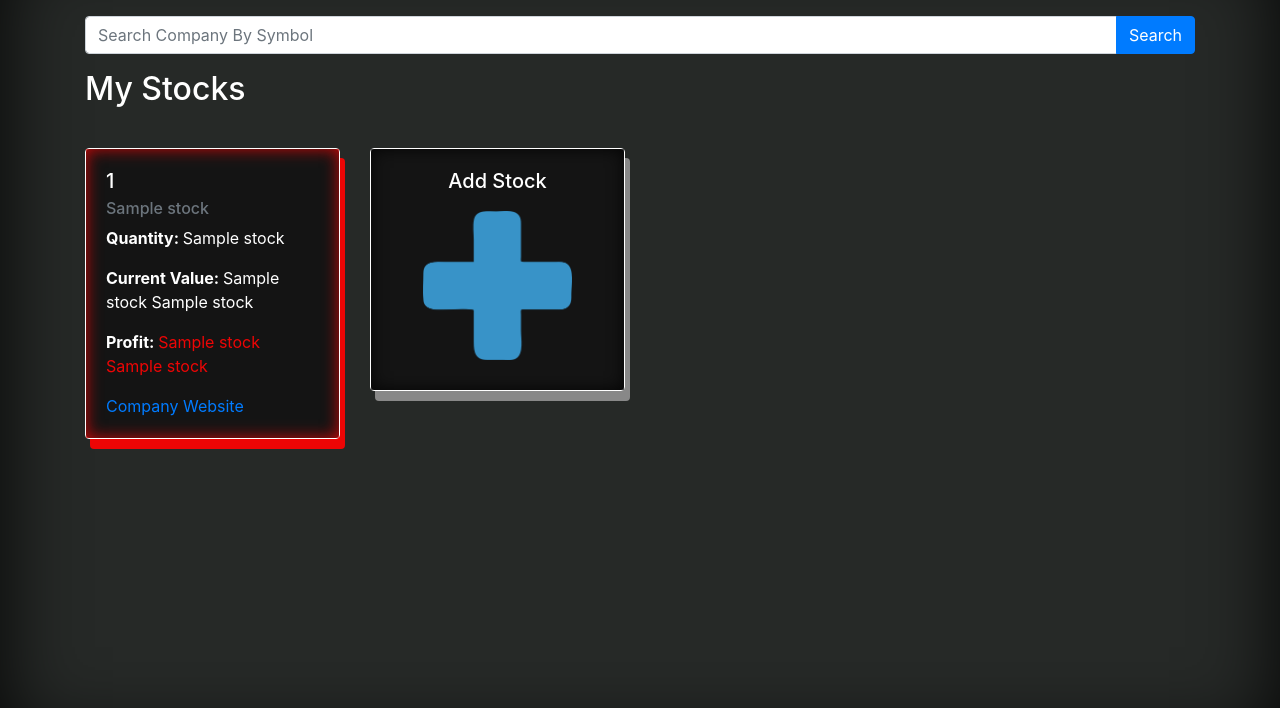
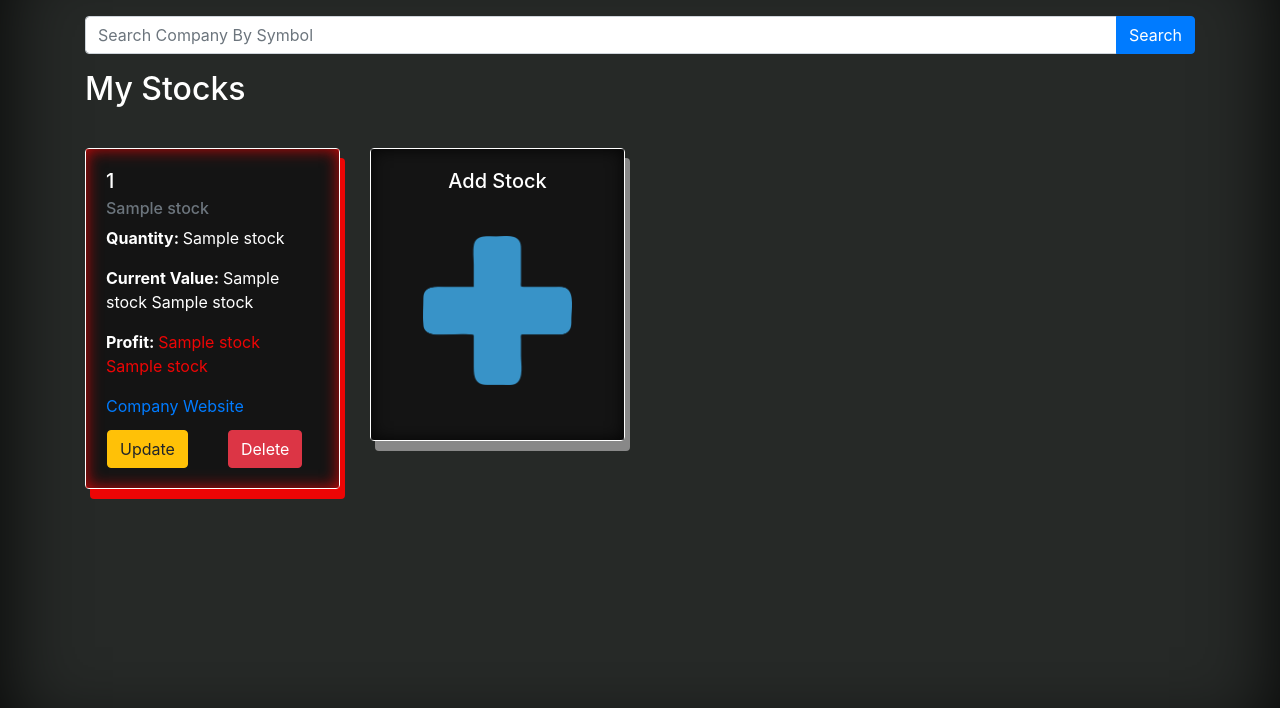
Before and after one commit to WinstonPais/StockMarkerRates, a Django app: template template/mainapp/welcome.html in a window 1280 px wide. Shown: the part 58-766 px from the top of the page. Run offline with Django 3.2, Linux system fonts and the light colour scheme; the template is opened without the code that fills it: most values are stand-ins (such as "Sample title", 1, 10 or a date in 2020); some libraries are stand-ins or nearby versions.

Commit message:
added Delete Functionality

```diff
--- a/mainapp/urls.py
+++ b/mainapp/urls.py
@@ -10,4 +10,5 @@ urlpatterns=[
     url(r'^welcome/$',views.welcome,name='welcomePage'),
     url(r'^result/$',views.result,name='resultPage'),
     path('addstock/', views.addstock, name='addstockPage'),
+    path('delete/<int:pk>/', views.dele, name='delPage'),
 ]
--- a/template/mainapp/welcome.html
+++ b/template/mainapp/welcome.html
@@ -49,9 +49,21 @@
                   <p><strong>Quantity: </strong>{{ stock|ind:2 }}</p>
                   <p><strong>Current Value: </strong>{{ stock|ind:3 }} {{ stock|ind:4 }}</p>
                   <p style="color:#00c400"><strong style="color:#ffffff">Profit: </strong>{{ stock|ind:3 }} {{ stock|ind:5 }}</p>
+
                   {% if stock|ind:6 != None %}
                     <a href="{{ stock|ind:6 }}" class="card-link">Company Website</a>
                   {% endif %}
+                  <div class="row" style="padding-top: .75em;">
+                    <div class="" style="padding-left: 1em;">
+                      <button type="button" class="btn btn-warning " >Update</button>
+                    </div>
+                    <div class="" style="padding-left: 2.5em;">
+                      <form action="{% url 'mainapp:delPage' pk=stock|ind:7 %}" method="post">
+                        {% csrf_token %}
+                        <input type="submit" onclick="return confirm('Are you sure to delete?')" class="btn btn-danger" value="Delete">
+                      </form>
+                    </div>
+                  </div>
                 </div>
               </div>
             </div>
@@ -64,9 +76,18 @@
                   <p><strong>Quantity: </strong>{{ stock|ind:2 }}</p>
                   <p><strong>Current Value: </strong>{{ stock|ind:3 }} {{ stock|ind:4 }}</p>
                   <p style="color:#ed0505"><strong style="color:#ffffff">Profit: </strong>{{ stock|ind:3 }} {{ stock|ind:5 }}</p>
+
                   {% if stock|ind:6 != None %}
                     <a href="{{ stock|ind:6 }}" class="card-link">Company Website</a>
                   {% endif %}
+                  <div class="row" style="padding-top: .75em;">
+                    <div class="" style="padding-left: 1em;">
+                      <button type="button" class="btn btn-warning " >Update</button>
+                    </div>
+                    <div class="" style="padding-left: 2.5em;">
+                      <button type="button" onclick="confirmation()" class="btn btn-danger">Delete</button>
+                    </div>
+                  </div>
                 </div>
               </div>
             </div>
@@ -79,7 +100,7 @@
               <div id="addstock" class="card-body blackshadow">
                 <div align="center" style="z-index: 1;">
                   <h5 >Add Stock</h5>
-                  <img style="height: 90%;width: 70%;padding-top: 10px;padding-bottom: 10px;" src="{% static "mainapp/images/blueplus.png" %}"alt="">
+                  <img style="height: 90%;width: 70%;padding-top: 35px;padding-bottom: 35px;" src="{% static "mainapp/images/blueplus.png" %}"alt="">
                 </div>
               </div>
             </div>
@@ -102,6 +123,7 @@
         headOne.classList.add("blackshadow");
         headOne.classList.remove("blueshadow");
       })
+
     </script>
   </body>
 </html>
```
Also changed, not shown: mainapp/sample.py (+12 -11 lines), mainapp/views.py (+23 -3 lines), template/mainapp/addstock.html (+13 -0 lines), db.sqlite3, mainapp/migrations/0002_auto_20200411_1355.py (added).
